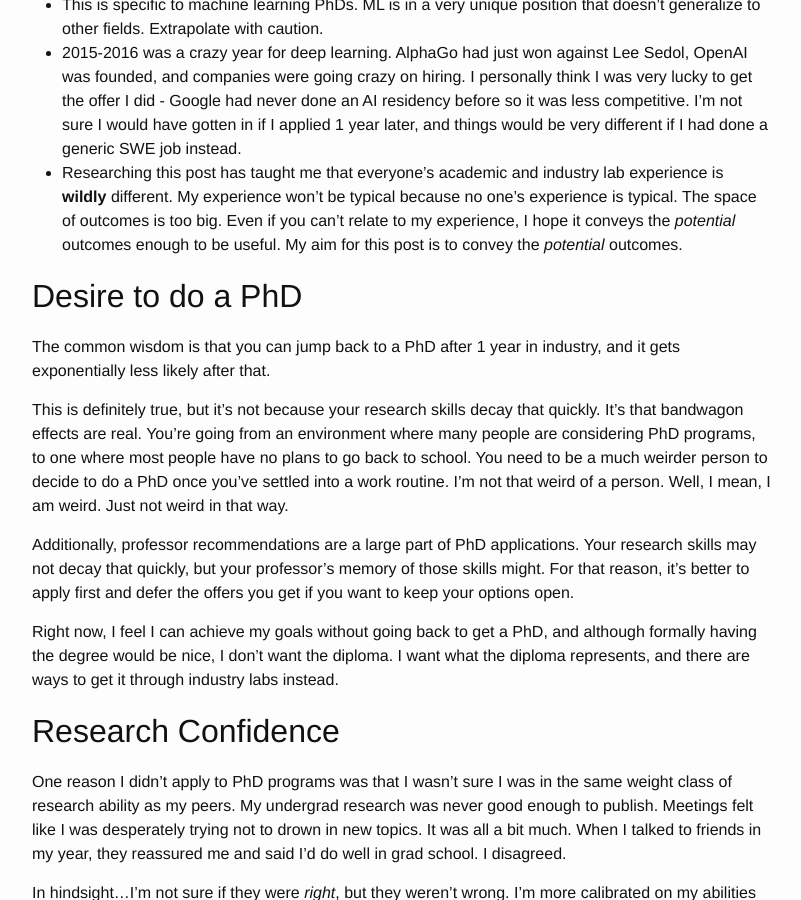
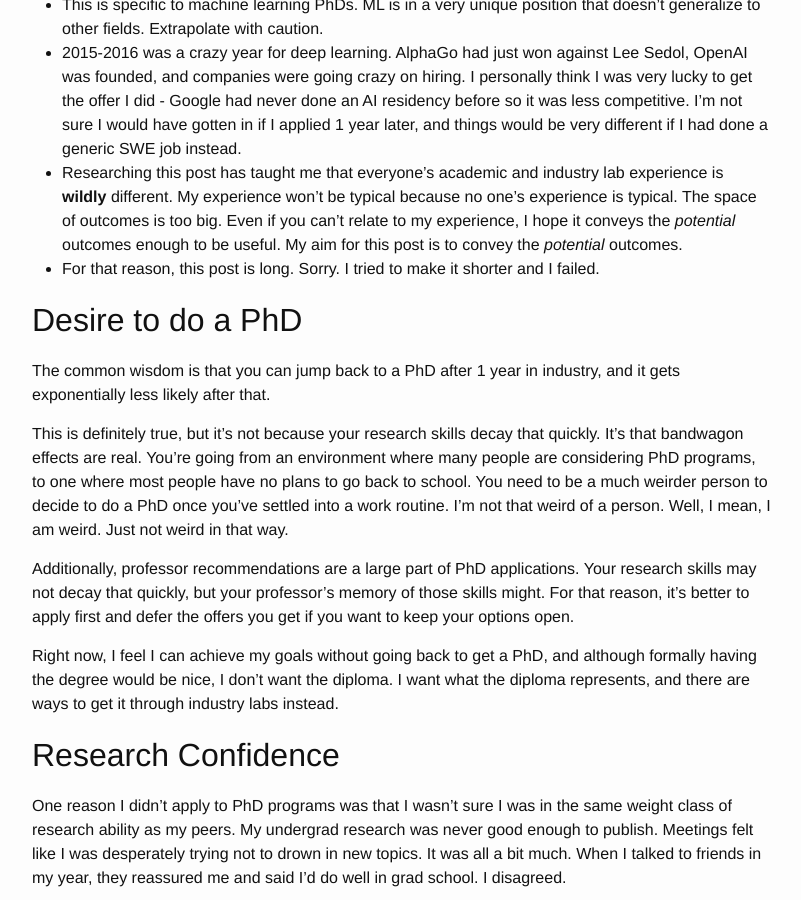
Before and after one commit to alexirpan/alexirpan.github.io, a Jekyll site: the page built from _posts/2021-03-14-grad-school-5years.markdown, in a window 1280 px wide and 900 px high, scrolled down 755 px. Shown: the whole window, without its empty margins (238-1039 px from the left). Built offline with Jekyll 4.4.1, drawn with Linux system fonts in a browser that asks for light colours; nearby versions of some CDN libraries; formulas are drawn with MathJax 3.

Commit message:
feeling cute, adding line, might remove later idk

```diff
--- a/_posts/2021-03-14-grad-school-5years.markdown
+++ b/_posts/2021-03-14-grad-school-5years.markdown
@@ -48,6 +48,7 @@ experience is typical. The space of outcomes is too big. Even if you can't relat
 my experience, I hope it conveys the *potential* outcomes enough to be useful.
 My aim for this post is
 to convey the *potential* outcomes.
+* For that reason, this post is long. Sorry. I tried to make it shorter and I failed.
 
 
 Desire to do a PhD
```
